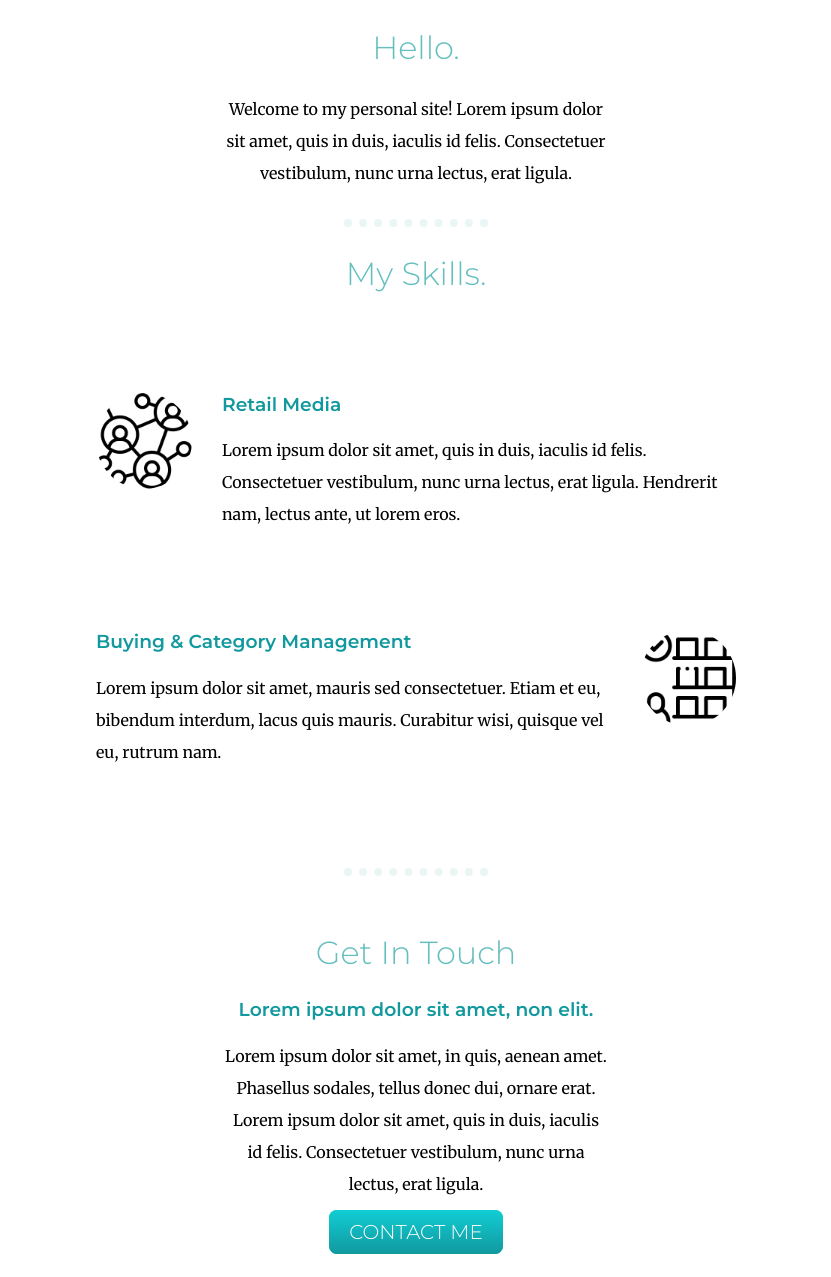
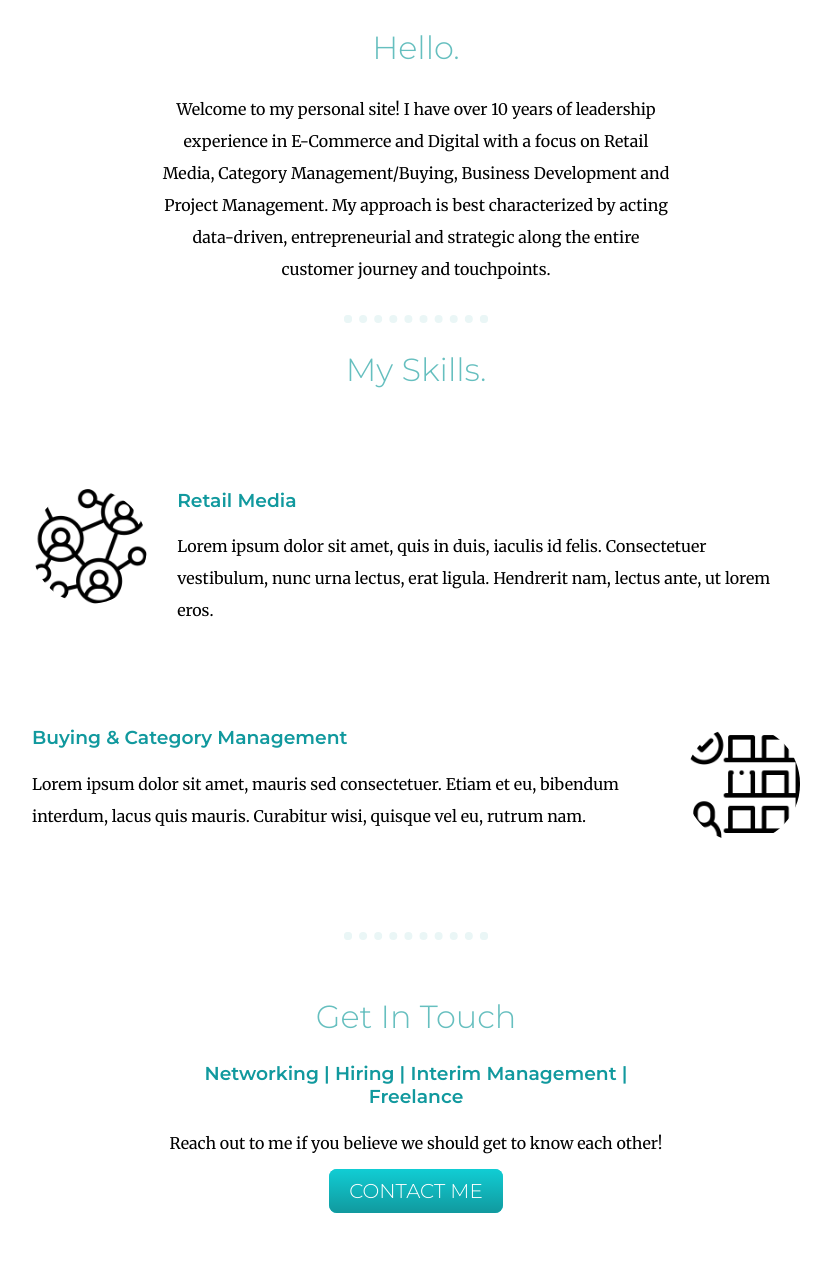
Before and after one commit to Goldschleger/Website, a plain HTML site: page index.html in a window 1280 px wide. Shown: the part 1118-2395 px from the top of the page, without its empty margins (224-1055 px from the left). Drawn offline with Linux system fonts and the light colour scheme.

Commit message:
Add files via upload

```diff
--- a/css/styles.css
+++ b/css/styles.css
@@ -64,7 +64,7 @@
 
 
 .skill-row{
-  width: 50%;
+  width: 60%;
   margin: 100px auto;
   text-align: left;
 
@@ -112,12 +112,12 @@
 .contact-me{
   padding-top: 30px;
   padding-bottom: 30px;
-  width: 30%;
+  width: 40%;
   margin: auto;
 }
 
 .intro{
-  width:30%;
+  width:40%;
   margin:auto;
 }
 
--- a/index.html
+++ b/index.html
@@ -15,7 +15,7 @@
   <div class="top-container">
     <img class=top-cloud src="images/cloud.png" alt="cloud-img">
     <h1>I'm Matthias</h1>
-    <h2>a <span class="span">Retail Media</span> expert</h2>
+    <h2>an <span class="span">E-Commerce</span> & <span class="span">Digital </span> Expert</h2>
     <img class=bottom-cloud src="images/cloud.png" alt="cloud-img">
     <img classs=mountain src="images/mountain.png" alt="mountain-img">
   </div>
@@ -24,7 +24,7 @@
     <div class="profile">
       <img class="Matthias-Profile-Img" src="images/Profil-circle.png" alt="Matthias Brock Profile Picture">
       <h2>Hello.</h2>
-      <p class="intro">Welcome to my personal site! Lorem ipsum dolor sit amet, quis in duis, iaculis id felis. Consectetuer vestibulum, nunc urna lectus, erat ligula.</p>
+      <p class="intro">Welcome to my personal site! I have over 10 years of leadership experience in E-Commerce and Digital with a focus on Retail Media, Category Management/Buying, Business Development and Project Management. My approach is best characterized by acting data-driven, entrepreneurial and strategic along the entire customer journey and touchpoints.</p>
       <p></p>
     </div>
     <hr>
@@ -46,8 +46,8 @@
     <hr>
     <div class="contact-me">
       <h2>Get In Touch</h2>
-      <h3>Lorem ipsum dolor sit amet, non elit.</h3>
-      <p>Lorem ipsum dolor sit amet, in quis, aenean amet. Phasellus sodales, tellus donec dui, ornare erat. Lorem ipsum dolor sit amet, quis in duis, iaculis id felis. Consectetuer vestibulum, nunc urna lectus, erat ligula.</p>
+      <h3>Networking | Hiring | Interim Management | Freelance</h3>
+      <p>Reach out to me if you believe we should get to know each other!</p>
       <br>
       <a class="btn" href="mailto:brock.matthias@gmail.com">CONTACT ME</a>
     </div>
```
